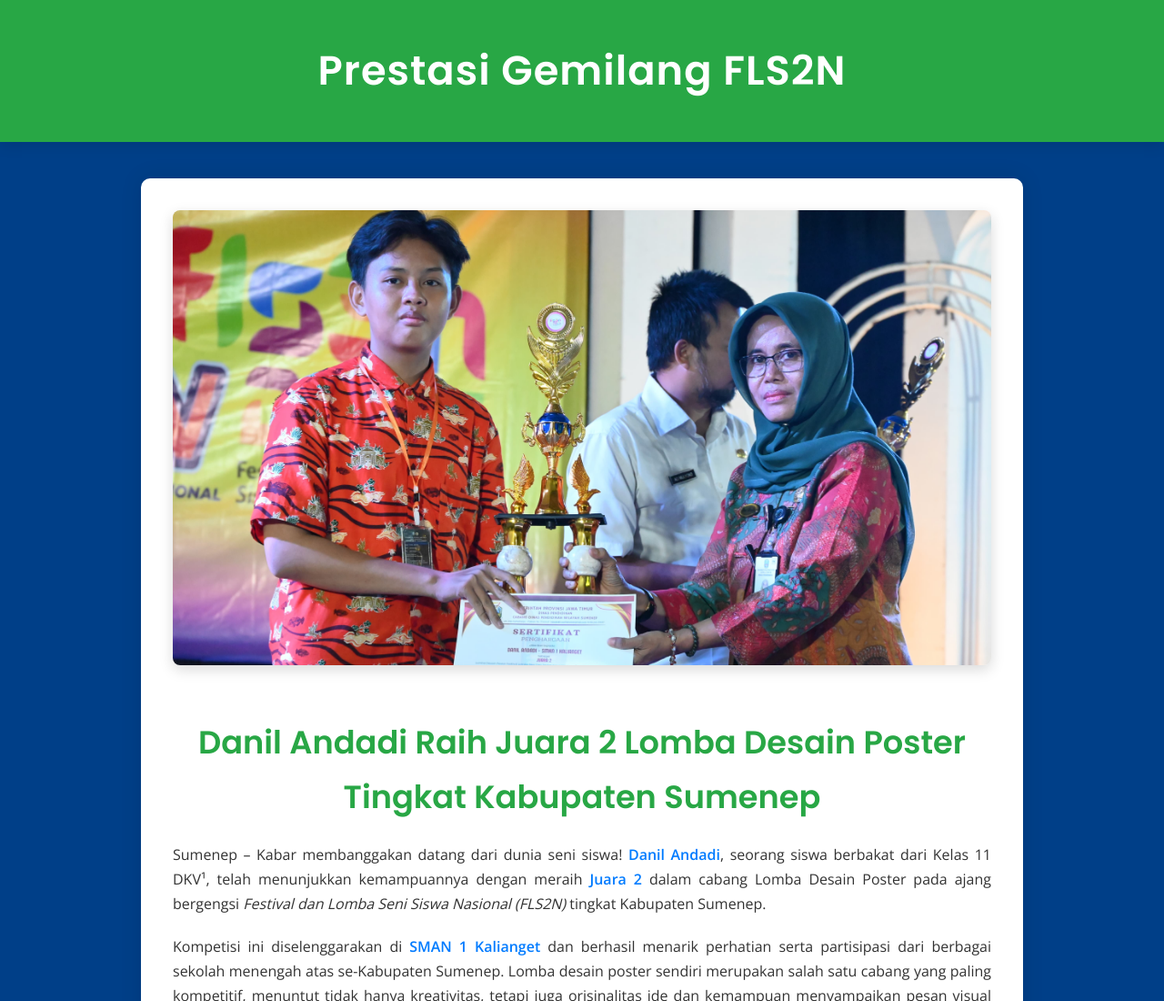
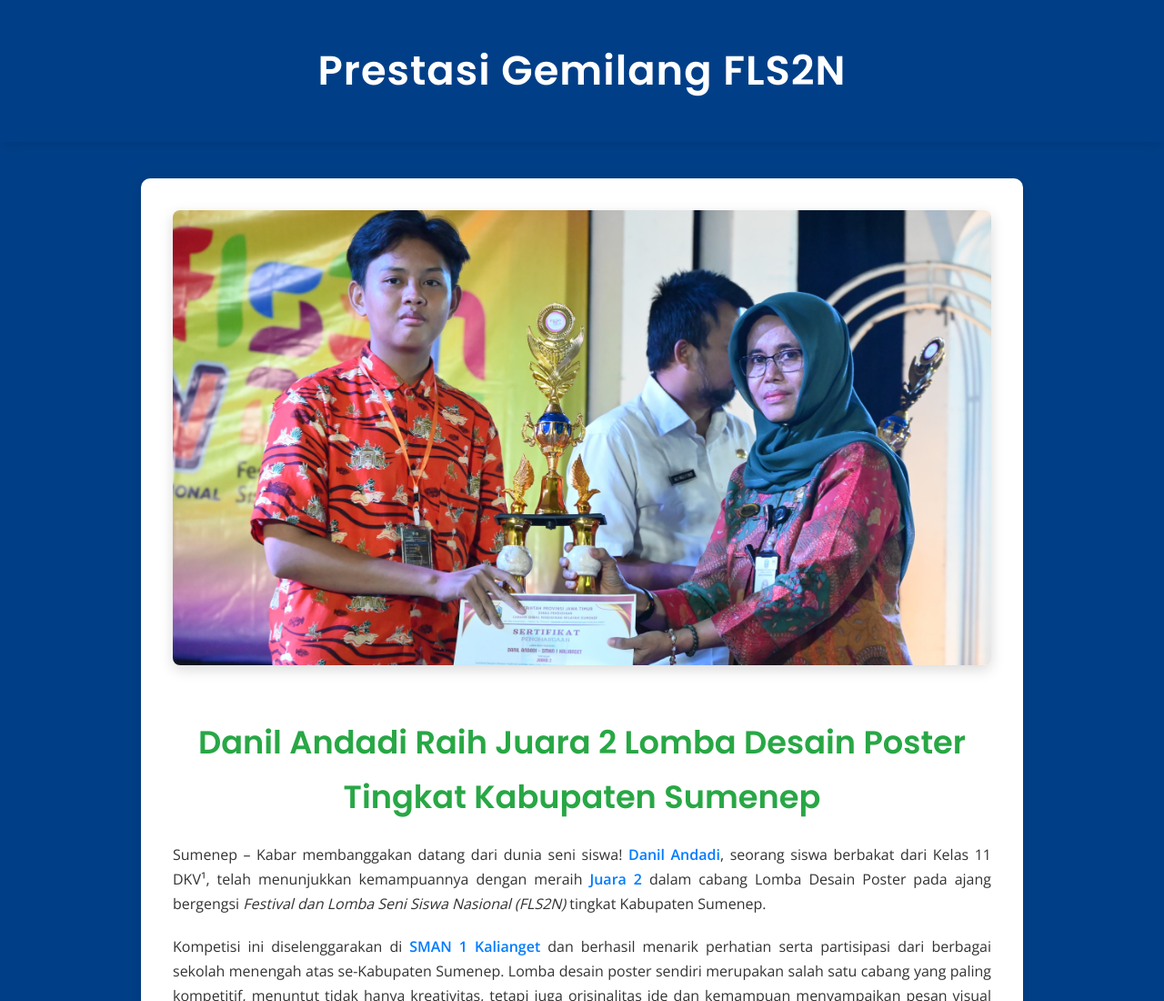
Before and after one commit to imammahdy-ux/Cofsionee, a plain HTML site: page Juara.html in a window 1280 px wide. Shown: the top 1100 px of the page at 91% size. Drawn offline with nearby package versions, Linux system fonts and the light colour scheme.

Commit message:
Juara.html

```diff
--- a/Juara.html
+++ b/Juara.html
@@ -21,7 +21,7 @@
     }
 
     header {
-      background-color: #28a745; /* Green header for a fresh feel */
+      background-color: #003f88; /* Green header for a fresh feel */
       color: white;
       padding: 40px 20px;
       text-align: center;
```
